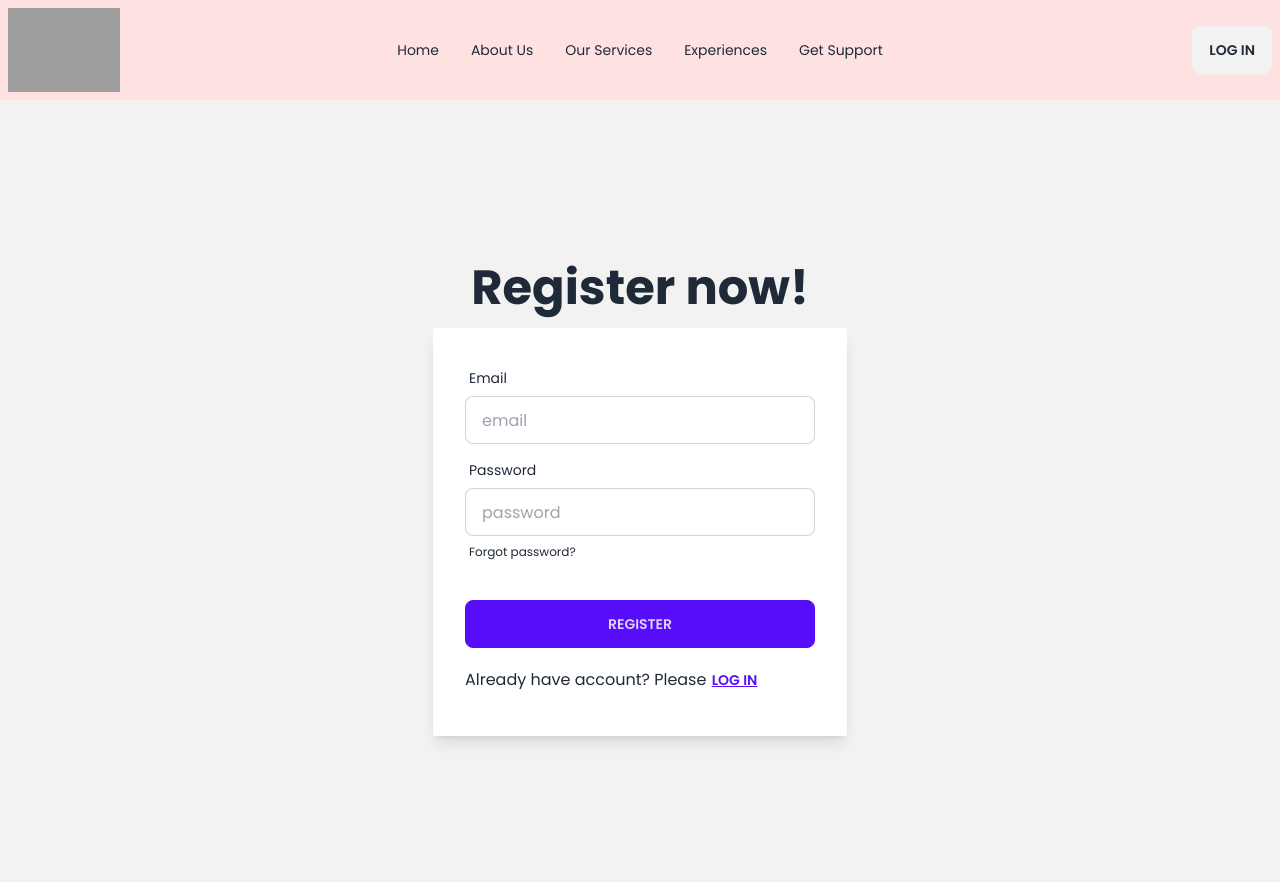
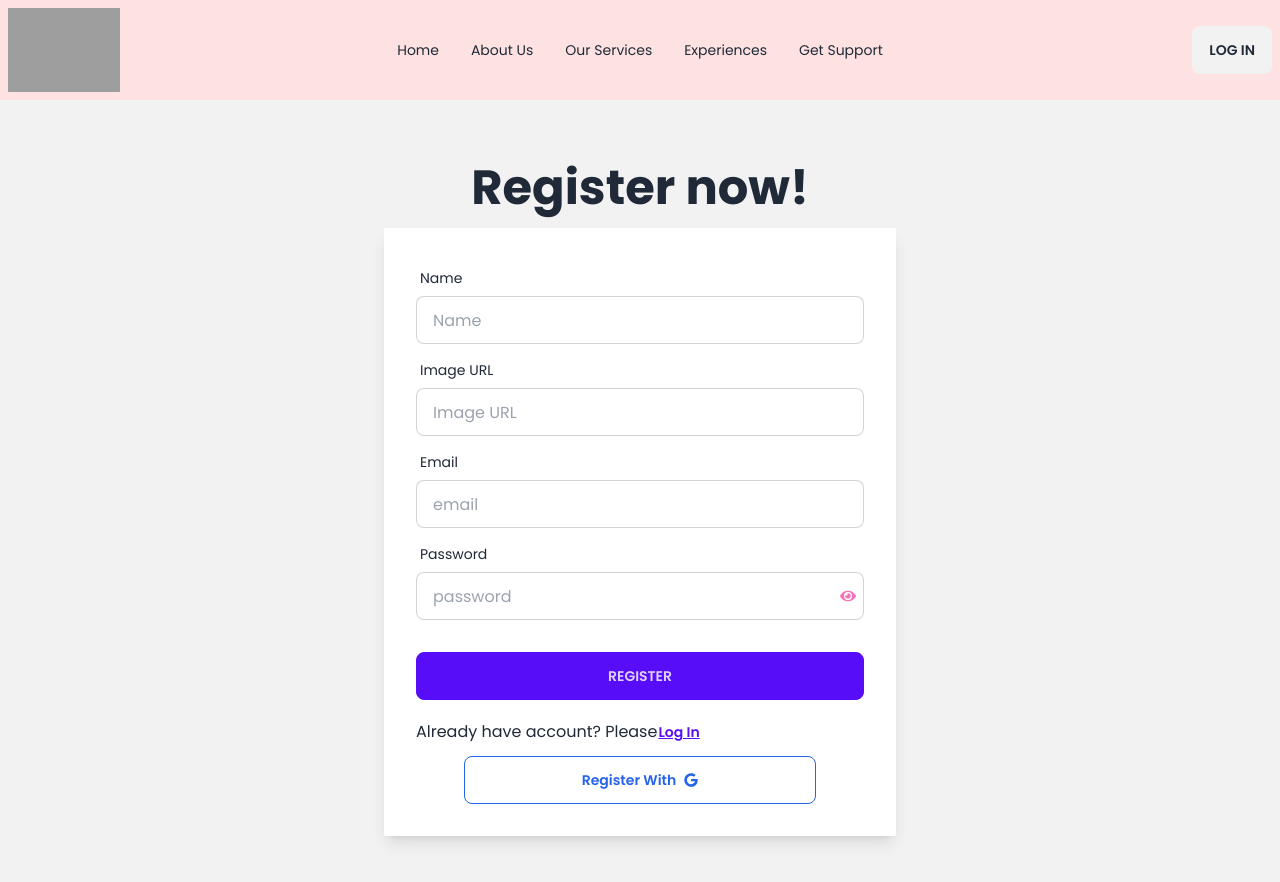
Before and after one commit to smhasan-shahriar/event-management-solutions, a React (Vite) app: page /register in a window 1280 px wide. Shown: the top 882 px of the page. Built offline with nearby package versions, Linux system fonts and the light colour scheme; no server answers; grey boxes are pictures that could not be loaded.

Commit message:
authentications integrated

```diff
--- a/package.json
+++ b/package.json
@@ -16,7 +16,9 @@
     "react": "^18.2.0",
     "react-awesome-slider": "^4.1.0",
     "react-dom": "^18.2.0",
+    "react-icons": "^4.11.0",
     "react-router-dom": "^6.16.0",
+    "react-toastify": "^9.1.3",
     "sort-by": "^1.2.0"
   },
   "devDependencies": {
--- a/src/Routes/Routes.jsx
+++ b/src/Routes/Routes.jsx
@@ -8,11 +8,13 @@ import Experiences from '../pages/Experiences';
 import GetSupport from '../pages/GetSupport';
 import Login from '../pages/Login';
 import Register from '../pages/Register';
+import ErrorPage from '../pages/ErrorPage';
 
 const Routes = createBrowserRouter([
     {
         path: "/",
         element: <MainLayout></MainLayout>,
+        errorElement: <ErrorPage></ErrorPage>,
         children: [
             {
                 path: "/",
--- a/src/components/NavBar.jsx
+++ b/src/components/NavBar.jsx
@@ -1,7 +1,15 @@
 import React from 'react';
 import { Link, NavLink } from 'react-router-dom';
+import useAuthHook from '../hooks/useAuthHook';
 
 const NavBar = () => {
+  const {user, logOut} = useAuthHook();
+  const handleLogOut = () => {
+    logOut()
+    .then()
+    .catch()
+  }
+
     const navLinks = <>
     <li><NavLink to="/">Home</NavLink></li>
     <li><NavLink to="/about">About Us</NavLink></li>
@@ -34,7 +42,16 @@ const NavBar = () => {
     </ul>
   </div>
   <div className="navbar-end">
-    <Link to="/login" className="btn">Log In</Link>
+    {
+      user ? <>
+          <div className='flex items-center gap-5'>
+            <img className="w-10 h-10 object-cover rounded-full" src={user.photoURL} />
+            <Link onClick={handleLogOut} className="btn capitalize">Log Out</Link>
+          </div>
+
+      </>  :  <Link to="/login" className="btn">Log In</Link>
+    }
+
   </div>
 </div>
         </div>
--- /dev/null
+++ b/src/pages/ErrorPage.jsx
@@ -0,0 +1,14 @@
+import React from 'react';
+import { Link } from 'react-router-dom';
+
+const ErrorPage = () => {
+    return (
+        <div className='h-[80vh] flex flex-col justify-center items-center gap-10'>
+            <h1 className='text-8xl font-black text-red-500'>Oops!</h1>
+            <h2 className='text-3xl text-red-400 font-bold'>404 Not Found</h2>
+            <Link to="/"><button className='btn bg-blue-400 text-white text-2xl capitalize rounded-full'>Go to Homepage</button></Link>
+        </div>
+    );
+};
+
+export default ErrorPage;
--- a/src/pages/Login.jsx
+++ b/src/pages/Login.jsx
@@ -1,37 +1,98 @@
-import React from 'react';
-import { Link } from 'react-router-dom';
+import React, { useState } from "react";
+import { Link } from "react-router-dom";
+import { ToastContainer, toast } from 'react-toastify';
+import 'react-toastify/dist/ReactToastify.css';
+import { FaEye,FaEyeSlash, FaGoogle  } from "react-icons/fa";
+import useAuthHook from "../hooks/useAuthHook";
 
 const Login = () => {
+  const {user, signIn, signInSocial} = useAuthHook();
+  const [showPassword, setShowPassword]= useState(false)
+  const handleSocialLogin = () => {
+    signInSocial()
+    .then(()=> {
+      toast('You have successfully logged in')
+    })
+    .catch(error => {
+      toast(error.message)
+    })
+  }
+  const handleLogIn = (e) => {
+    e.preventDefault();
+    const form = new FormData(e.currentTarget)
+    const email = form.get('email')
+    const password = form.get('password')
+    if (password.length <6){
+      toast('password must contain at least 6 characters')
+      return;
+    }
+    if(!(/^(?=.*[A-Z])(?=.*[^a-zA-Z0-9]).+$/).test(password)){
+      toast('Password must contain at least one capital letter and a special character');
+      return;
+    }
+    signIn(email, password)
+    .then( ()=>{
+      toast('You have successfully logged in')
+
+    }
+
+    )
+    .catch(error => {
+      toast(error.message)
+
+    })
+  }
   return (
     <div>
       <div className="hero min-h-screen bg-base-200">
-  <div className="hero-content flex-col">
+        <div className="hero-content flex-col lg:w-[1000px] md:w-[500px]">
           <div className="text-center lg:text-left">
             <h1 className="text-5xl font-bold">Login now!</h1>
           </div>
           <div className="card flex-shrink-0 w-full max-w-lg shadow-lg rounded-sm bg-base-100">
-      <form className="card-body">
+            <form onSubmit={handleLogIn} className="card-body">
               <div className="form-control">
                 <label className="label">
                   <span className="label-text">Email</span>
                 </label>
-          <input type="email" placeholder="email" className="input input-bordered" required />
+                <input
+                  type="email"
+                  name="email"
+                  placeholder="email"
+                  className="input input-bordered"
+                  required
+                />
               </div>
               <div className="form-control">
                 <label className="label">
                   <span className="label-text">Password</span>
                 </label>
-          <input type="password" placeholder="password" className="input input-bordered" required />
-          <label className="label">
-            <a href="#" className="label-text-alt link link-hover">Forgot password?</a>
-          </label>
+                <div className="flex items-center">
+                  <input
+                    type={showPassword? "text" : "password"}
+                    placeholder="password"
+                    name="password"
+                    className="input input-bordered flex-1 relative"
+                    required
+                  />
+                  <span onClick={()=> setShowPassword(!showPassword)} className=" text-pink-400 absolute right-10">{!showPassword?<FaEye/>:<FaEyeSlash/>}</span>
+                </div>
+
               </div>
               <div className="form-control mt-6">
                 <button className="btn btn-primary">Login</button>
               </div>
-        <p>Do not have account? Please <Link to="/register" className="btn btn-link p-0">Register</Link></p>
+              <p>
+                Do not have account? Please{" "}
+                <Link to="/register" className="capitalize btn btn-link p-0">
+                  Register
+                </Link>
+              </p>
             </form>
-
+            <ToastContainer />
+            <button onClick={handleSocialLogin} className="btn btn-outline relative bottom-8 mx-20 text-blue-600">
+              Log in with <FaGoogle />
+            </button>
           </div>
         </div>
       </div>
--- a/src/pages/Register.jsx
+++ b/src/pages/Register.jsx
@@ -1,37 +1,132 @@
-import React from 'react';
-import { Link } from 'react-router-dom';
+import React, { useState } from "react";
+import { Link } from "react-router-dom";
+import useAuthHook from "../hooks/useAuthHook";
+import { ToastContainer, toast } from 'react-toastify';
+import 'react-toastify/dist/ReactToastify.css';
+import { FaEye,FaEyeSlash, FaGoogle  } from "react-icons/fa";
 
 const Register = () => {
+  const {user, signUp, manageProfile, signInSocial} = useAuthHook();
+  const [showPassword, setShowPassword]= useState(false)
+  const handleSocialLogin = () => {
+    signInSocial()
+    .then((result)=> {
+      toast('You have successfully logged in')
+    })
+    .catch(error => {
+      toast(error.message)
+    })
+  }
+  const handleSignUp= (e) => {
+    e.preventDefault();
+    const form = new FormData(e.currentTarget)
+    const name = form.get('name')
+    const image_url = form.get('image')
+    const email = form.get('email')
+    const password = form.get('password')
+    if (password.length <6){
+      toast('password must contain at least 6 characters')
+      return;
+    }
+    if(!(/^(?=.*[A-Z])(?=.*[^a-zA-Z0-9]).+$/).test(password)){
+      toast('Password must contain at least one capital letter and a special character');
+      return;
+    }
+    signUp(email, password)
+    .then( ()=>{
+      toast('You have successfully registered')
+      manageProfile(name, image_url)
+      .then(()=> {
+        toast('You have successfully registered with necessary info')
+      })
+      .catch(error => {
+        toast(error.message)
+      })
+
+    }
+
+    )
+    .catch(error => {
+      toast(error.message)
+
+    })
+  }
+
   return (
     <div>
       <div className="hero min-h-screen bg-base-200">
-  <div className="hero-content flex-col">
+        <div className="hero-content flex-col lg:w-[1000px] md:w-[500px]">
           <div className="text-center lg:text-left">
             <h1 className="text-5xl font-bold">Register now!</h1>
           </div>
           <div className="card flex-shrink-0 w-full max-w-lg shadow-lg rounded-sm bg-base-100">
-      <form className="card-body">
+            <form onSubmit={handleSignUp} className="card-body">
+              <div className="form-control">
+                <label className="label">
+                  <span className="label-text">Name</span>
+                </label>
+                <input
+                  type="text"
+                  placeholder="Name"
+                  name="name"
+                  className="input input-bordered"
+                  required
+                />
+              </div>
+              <div className="form-control">
+                <label className="label">
+                  <span className="label-text">Image URL</span>
+                </label>
+                <input
+                  type="text"
+                  placeholder="Image URL"
+                  name="image"
+                  className="input input-bordered"
+                  required
+                />
+              </div>
               <div className="form-control">
                 <label className="label">
                   <span className="label-text">Email</span>
                 </label>
-          <input type="email" placeholder="email" className="input input-bordered" required />
+                <input
+                  type="email"
+                  placeholder="email"
+                  name="email"
+                  className="input input-bordered"
+                  required
+                />
               </div>
               <div className="form-control">
                 <label className="label">
                   <span className="label-text">Password</span>
                 </label>
-          <input type="password" placeholder="password" className="input input-bordered" required />
-          <label className="label">
-            <a href="#" className="label-text-alt link link-hover">Forgot password?</a>
-          </label>
+                <div className="flex items-center">
+                  <input
+                    type={showPassword? "text" : "password"}
+                    placeholder="password"
+                    name="password"
+                    className="input input-bordered flex-1 relative"
+                    required
+                  />
+                  <span onClick={()=> setShowPassword(!showPassword)} className=" text-pink-400 absolute right-10">{!showPassword?<FaEye/>:<FaEyeSlash/>}</span>
+                </div>
+
               </div>
               <div className="form-control mt-6">
                 <button className="btn btn-primary">Register</button>
               </div>
-        <p>Already have account? Please <Link to="/login" className="btn btn-link p-0">Log In</Link></p>
+              <p>
+                Already have account? Please
+                <Link to="/login" className="btn btn-link p-0 capitalize">
+                  Log In
+                </Link>
+              </p>
             </form>
-
+            <ToastContainer />
+            <button onClick={handleSocialLogin}  className="capitalize btn btn-outline relative bottom-8 mx-20 text-blue-600">
+              Register with <FaGoogle />
+            </button>
           </div>
         </div>
       </div>
```
Also changed, not shown: src/Authentication/MainAuth.jsx (+14 -3 lines), src/components/ServiceCard.jsx (+12 -6 lines), 1 other file (tests, documents, lock files or other folders). Lines whose indentation alone changed are shown as unchanged.
